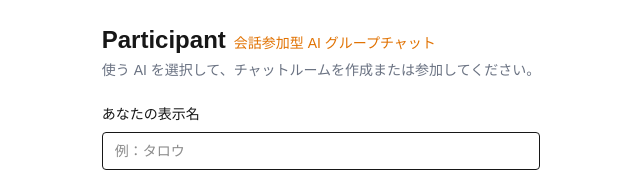
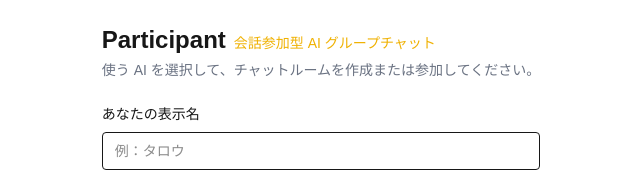
Before and after one commit to amhd0602/participant-chat, a Next.js app: page / in a window 1280 px wide. Shown: the top 172 px of the page, without its empty margins (319-959 px from the left). Built offline with nearby package versions, Linux system fonts and the light colour scheme; no server answers.

Commit message:
Use brighter yellow for subtitle

```diff
--- a/src/app/page.tsx
+++ b/src/app/page.tsx
@@ -126,7 +126,7 @@ export default function HomePage() {
       <div>
         <div className="flex flex-wrap items-baseline gap-2">
           <h1 className="text-2xl font-bold">Participant</h1>
-          <span className="text-sm font-normal text-amber-600 dark:text-yellow-400">会話参加型 AI グループチャット</span>
+          <span className="text-sm font-normal text-yellow-500 dark:text-yellow-300">会話参加型 AI グループチャット</span>
         </div>
         <p className="mt-1 text-sm text-gray-500">
           使う AI を選択して、チャットルームを作成または参加してください。
```
